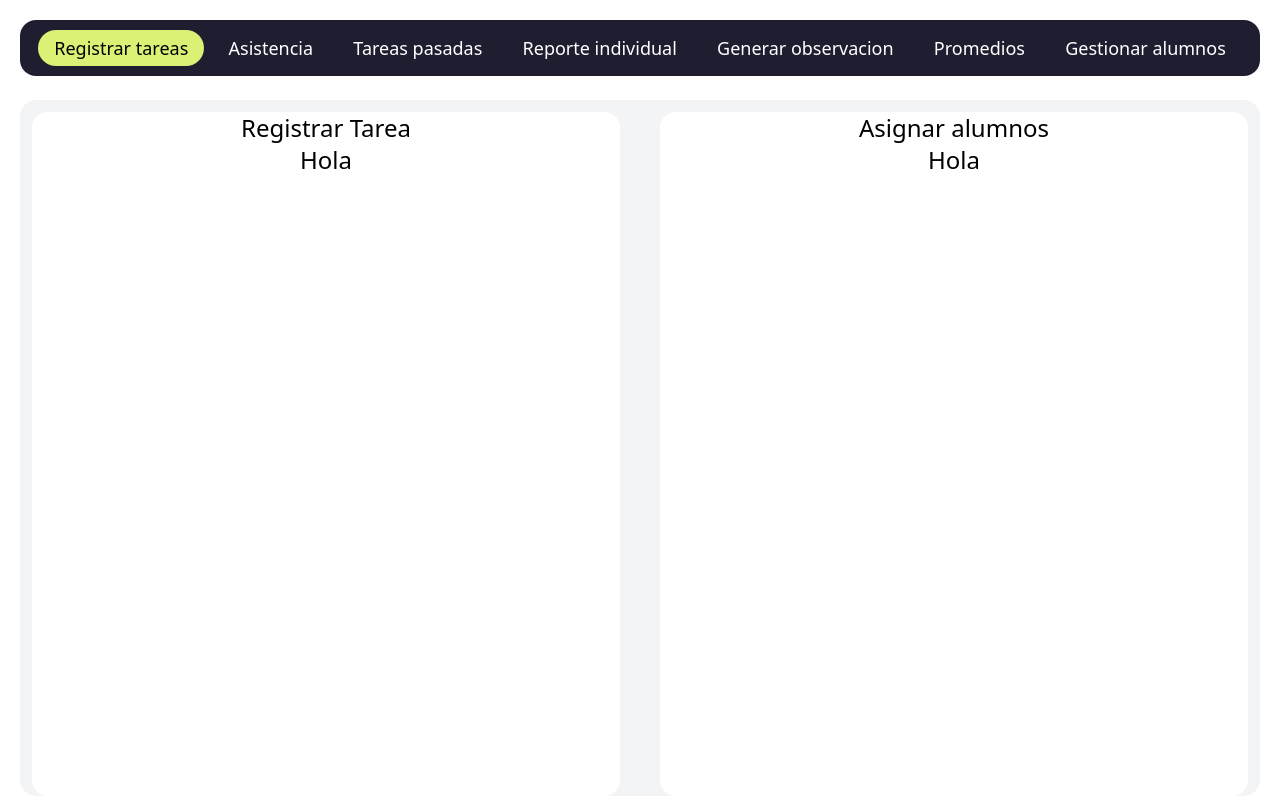
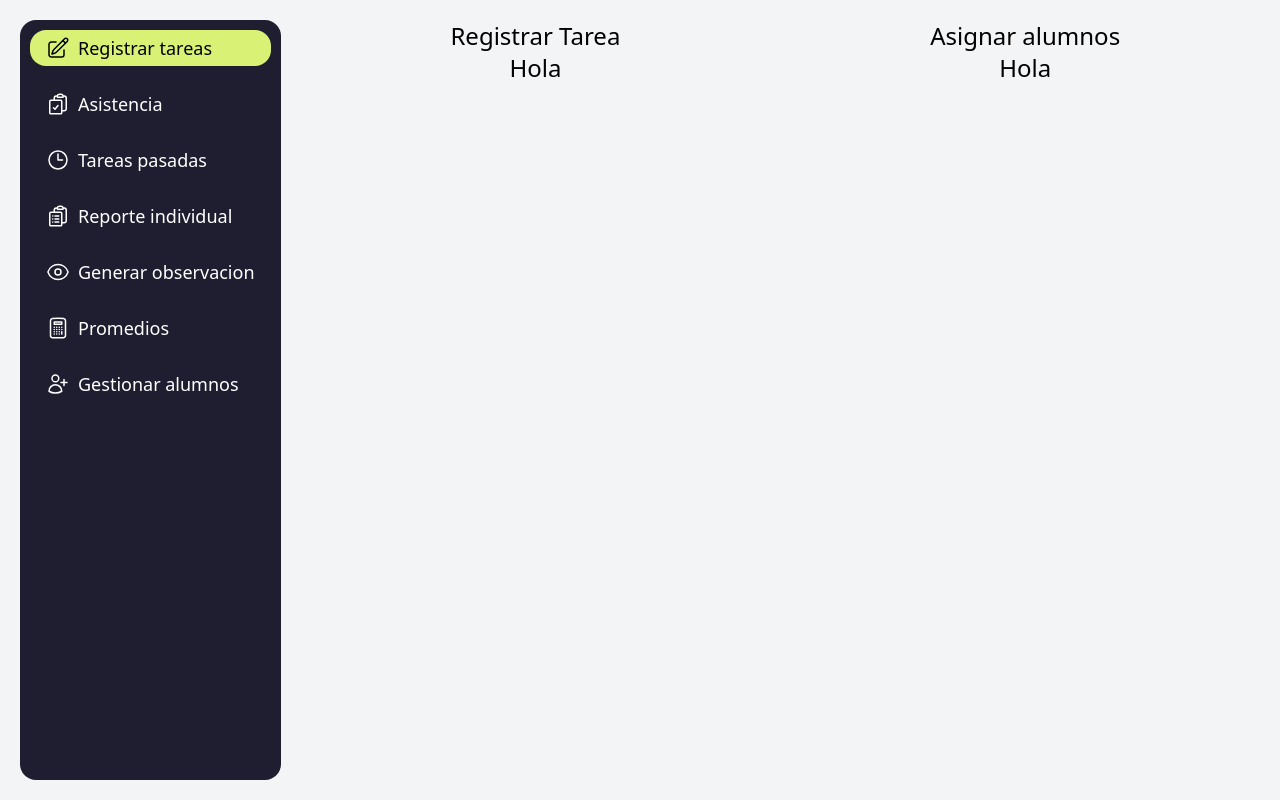
Before and after one commit to nandoalher/proyecto_personal, a website: page index.html in a window 1280 px wide. Drawn offline with Linux system fonts and the light colour scheme.

Commit message:
Avance iconos navbar

```diff
--- a/index.html
+++ b/index.html
@@ -6,26 +6,62 @@
     <title>Dashboard Escolar</title>
     <link rel="stylesheet" href="/src/output.css">
 </head>
-<body class="flex flex-col min-h-screen">
-    <header>
-        <nav class="bg-regal-blackstrg text-lg m-5 p-0.5 rounded-2xl">
-            <ul class="flex flex-row justify-evenly m-2">
-                <li class="bg-regal-green text-black font-display text-lg rounded-full px-4 py-1">Registrar tareas</li>
-                <li class="text-white font-display text-lg rounded-full px-4 py-1">Asistencia</li>
-                <li class="text-white font-display text-lg rounded-full px-4 py-1">Tareas pasadas</li>
-                <li class="text-white font-display text-lg rounded-full px-4 py-1">Reporte individual</li>
-                <li class="text-white font-display text-lg rounded-full px-4 py-1">Generar observacion</li>
-                <li class="text-white font-display text-lg rounded-full px-4 py-1">Promedios</li>
-                <li class="text-white font-display text-lg rounded-full px-4 py-1">Gestionar alumnos</li>
+<body class="flex flex-row min-h-screen bg-gray-100">
+    <header class="m-5">
+        <nav class="bg-regal-blackstrg text-lg p-0.5 rounded-2xl h-full">
+            <ul class="flex flex-col justify-evenly m-2 gap-5">
+                <li class="flex items-center gap-2 bg-regal-green text-black font-display text-lg rounded-2xl px-4 py-1">
+                    <svg xmlns="http://www.w3.org/2000/svg" fill="none" viewBox="0 0 24 24" stroke-width="1.5" stroke="currentColor" class="size-6">
+                        <path stroke-linecap="round" stroke-linejoin="round" d="m16.862 4.487 1.687-1.688a1.875 1.875 0 1 1 2.652 2.652L10.582 16.07a4.5 4.5 0 0 1-1.897 1.13L6 18l.8-2.685a4.5 4.5 0 0 1 1.13-1.897l8.932-8.931Zm0 0L19.5 7.125M18 14v4.75A2.25 2.25 0 0 1 15.75 21H5.25A2.25 2.25 0 0 1 3 18.75V8.25A2.25 2.25 0 0 1 5.25 6H10" />
+                    </svg>
+                    Registrar tareas
+                </li>
+                <li class="flex items-center gap-2 text-white font-display text-lg px-4 py-1">
+                    <svg xmlns="http://www.w3.org/2000/svg" fill="none" viewBox="0 0 24 24" stroke-width="1.5" stroke="currentColor" class="size-6">
+                    <path stroke-linecap="round" stroke-linejoin="round" d="M11.35 3.836c-.065.21-.1.433-.1.664 0 .414.336.75.75.75h4.5a.75.75 0 0 0 .75-.75 2.25 2.25 0 0 0-.1-.664m-5.8 0A2.251 2.251 0 0 1 13.5 2.25H15c1.012 0 1.867.668 2.15 1.586m-5.8 0c-.376.023-.75.05-1.124.08C9.095 4.01 8.25 4.973 8.25 6.108V8.25m8.9-4.414c.376.023.75.05 1.124.08 1.131.094 1.976 1.057 1.976 2.192V16.5A2.25 2.25 0 0 1 18 18.75h-2.25m-7.5-10.5H4.875c-.621 0-1.125.504-1.125 1.125v11.25c0 .621.504 1.125 1.125 1.125h9.75c.621 0 1.125-.504 1.125-1.125V18.75m-7.5-10.5h6.375c.621 0 1.125.504 1.125 1.125v9.375m-8.25-3 1.5 1.5 3-3.75" />
+                    </svg>
+                    Asistencia
+                </li>
+                <li class="flex items-center gap-2 text-white font-display text-lg px-4 py-1">
+                    <svg xmlns="http://www.w3.org/2000/svg" fill="none" viewBox="0 0 24 24" stroke-width="1.5" stroke="currentColor" class="size-6">
+                    <path stroke-linecap="round" stroke-linejoin="round" d="M12 6v6h4.5m4.5 0a9 9 0 1 1-18 0 9 9 0 0 1 18 0Z" />
+                    </svg>
+                    Tareas pasadas
+                </li>
+                <li class="flex items-center gap-2 text-white font-display text-lg px-4 py-1">
+                    <svg xmlns="http://www.w3.org/2000/svg" fill="none" viewBox="0 0 24 24" stroke-width="1.5" stroke="currentColor" class="size-6">
+                    <path stroke-linecap="round" stroke-linejoin="round" d="M9 12h3.75M9 15h3.75M9 18h3.75m3 .75H18a2.25 2.25 0 0 0 2.25-2.25V6.108c0-1.135-.845-2.098-1.976-2.192a48.424 48.424 0 0 0-1.123-.08m-5.801 0c-.065.21-.1.433-.1.664 0 .414.336.75.75.75h4.5a.75.75 0 0 0 .75-.75 2.25 2.25 0 0 0-.1-.664m-5.8 0A2.251 2.251 0 0 1 13.5 2.25H15c1.012 0 1.867.668 2.15 1.586m-5.8 0c-.376.023-.75.05-1.124.08C9.095 4.01 8.25 4.973 8.25 6.108V8.25m0 0H4.875c-.621 0-1.125.504-1.125 1.125v11.25c0 .621.504 1.125 1.125 1.125h9.75c.621 0 1.125-.504 1.125-1.125V9.375c0-.621-.504-1.125-1.125-1.125H8.25ZM6.75 12h.008v.008H6.75V12Zm0 3h.008v.008H6.75V15Zm0 3h.008v.008H6.75V18Z" />
+                    </svg>
+                    Reporte individual
+                </li>
+                <li class="flex items-center gap-2 text-white font-display text-lg px-4 py-1">
+                    <svg xmlns="http://www.w3.org/2000/svg" fill="none" viewBox="0 0 24 24" stroke-width="1.5" stroke="currentColor" class="size-6">
+                    <path stroke-linecap="round" stroke-linejoin="round" d="M2.036 12.322a1.012 1.012 0 0 1 0-.639C3.423 7.51 7.36 4.5 12 4.5c4.638 0 8.573 3.007 9.963 7.178.07.207.07.431 0 .639C20.577 16.49 16.64 19.5 12 19.5c-4.638 0-8.573-3.007-9.963-7.178Z" />
+                    <path stroke-linecap="round" stroke-linejoin="round" d="M15 12a3 3 0 1 1-6 0 3 3 0 0 1 6 0Z" />
+                    </svg>
+                    Generar observacion
+                </li>
+                <li class="flex items-center gap-2 text-white font-display text-lg px-4 py-1">
+                    <svg xmlns="http://www.w3.org/2000/svg" fill="none" viewBox="0 0 24 24" stroke-width="1.5" stroke="currentColor" class="size-6">
+                    <path stroke-linecap="round" stroke-linejoin="round" d="M15.75 15.75V18m-7.5-6.75h.008v.008H8.25v-.008Zm0 2.25h.008v.008H8.25V13.5Zm0 2.25h.008v.008H8.25v-.008Zm0 2.25h.008v.008H8.25V18Zm2.498-6.75h.007v.008h-.007v-.008Zm0 2.25h.007v.008h-.007V13.5Zm0 2.25h.007v.008h-.007v-.008Zm0 2.25h.007v.008h-.007V18Zm2.504-6.75h.008v.008h-.008v-.008Zm0 2.25h.008v.008h-.008V13.5Zm0 2.25h.008v.008h-.008v-.008Zm0 2.25h.008v.008h-.008V18Zm2.498-6.75h.008v.008h-.008v-.008Zm0 2.25h.008v.008h-.008V13.5ZM8.25 6h7.5v2.25h-7.5V6ZM12 2.25c-1.892 0-3.758.11-5.593.322C5.307 2.7 4.5 3.65 4.5 4.757V19.5a2.25 2.25 0 0 0 2.25 2.25h10.5a2.25 2.25 0 0 0 2.25-2.25V4.757c0-1.108-.806-2.057-1.907-2.185A48.507 48.507 0 0 0 12 2.25Z" />
+                    </svg>
+                    Promedios
+                </li>
+                <li class="flex items-center gap-2 text-white font-display text-lg px-4 py-1">
+                    <svg xmlns="http://www.w3.org/2000/svg" fill="none" viewBox="0 0 24 24" stroke-width="1.5" stroke="currentColor" class="size-6">
+                    <path stroke-linecap="round" stroke-linejoin="round" d="M18 7.5v3m0 0v3m0-3h3m-3 0h-3m-2.25-4.125a3.375 3.375 0 1 1-6.75 0 3.375 3.375 0 0 1 6.75 0ZM3 19.235v-.11a6.375 6.375 0 0 1 12.75 0v.109A12.318 12.318 0 0 1 9.374 21c-2.331 0-4.512-.645-6.374-1.766Z" />
+                    </svg>
+                    Gestionar alumnos
+                </li>
             </ul>
         </nav>
     </header>
-    <main class="flex flex-1 gap-10 bg-gray-100 mx-5 my-1 rounded-2xl">
-        <section class="flex-1 text-center font-display text-2xl mt-3 ml-3 rounded-2xl bg-white">
+    <main class="flex flex-1 gap-5 m-5 ml-0">
+        <section class="flex-1 text-center font-display text-2xl rounded-2xl bg-gray-100">
             <div>Registrar Tarea</div>
             <div>Hola</div>
         </section>
-        <section class="flex-1 text-center font-display text-2xl mt-3 mr-3 rounded-2xl bg-white">
+        <section class="flex-1 text-center font-display text-2xl rounded-2xl bg-gray-100">
             <div>Asignar alumnos</div>
             <div>Hola</div>
         </section>
```
Also changed, not shown: src/output.css.
